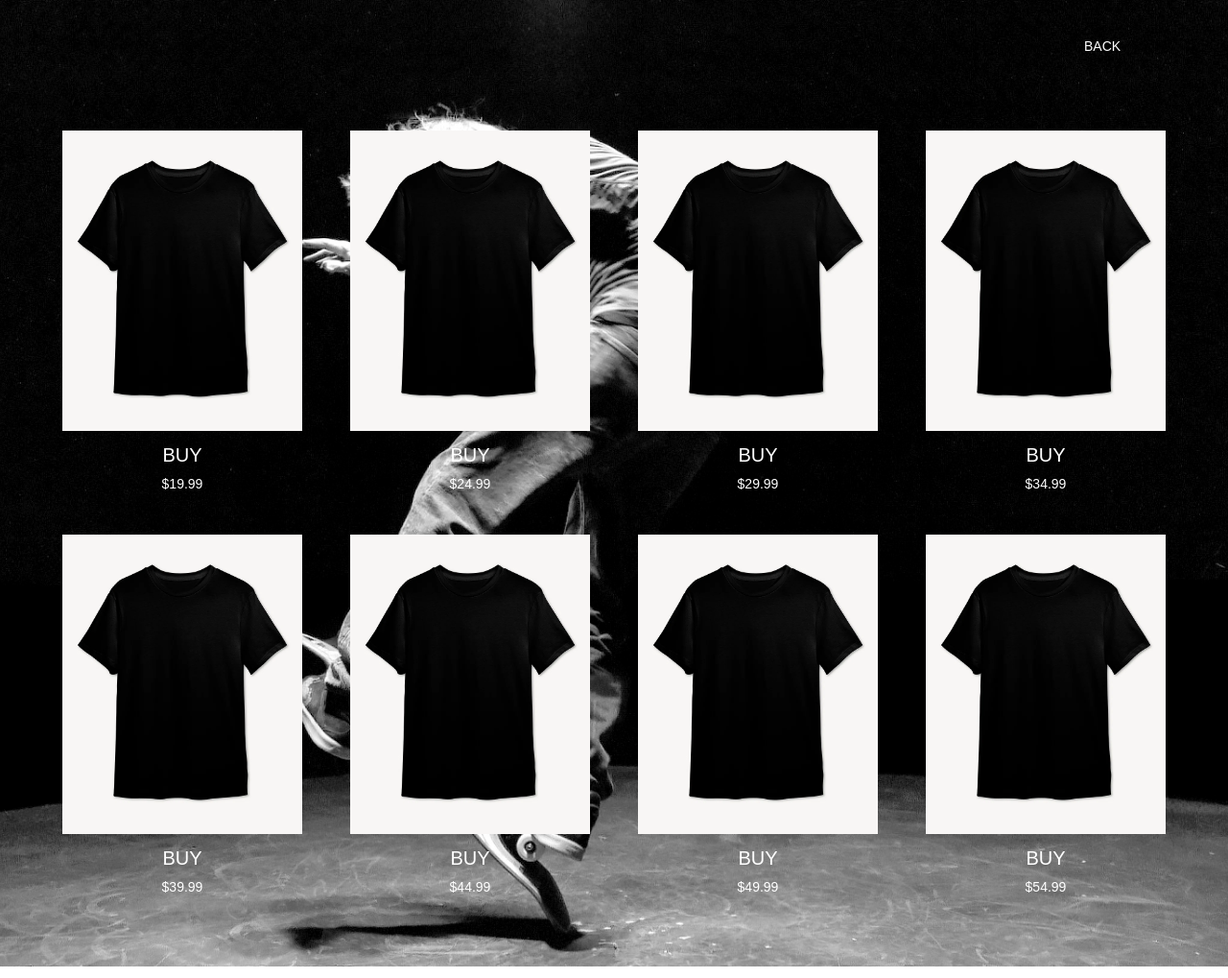
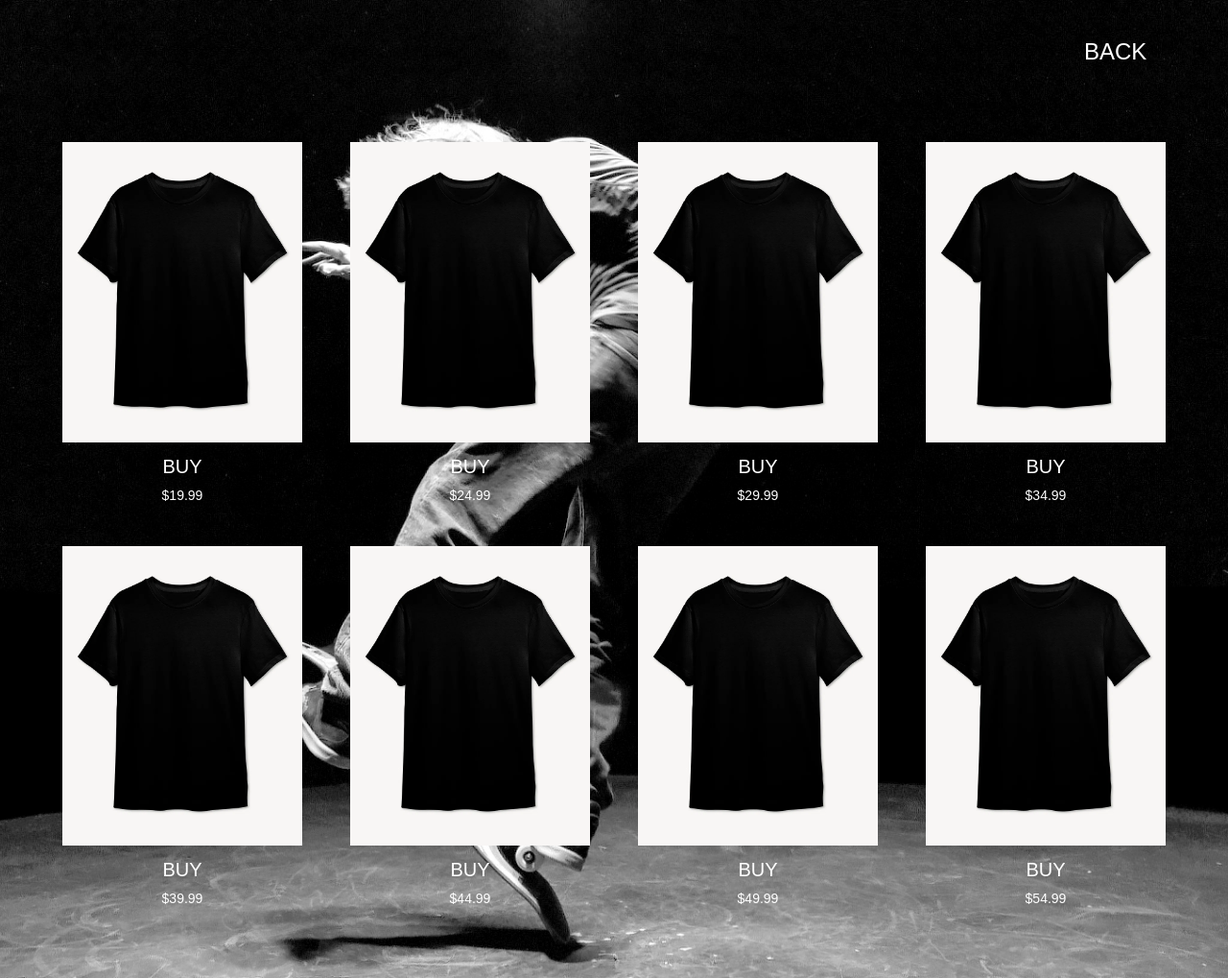
Before and after one commit to hellawasteful/CYFREX-CLOTHING, a plain HTML site: page products.html in a window 1280 px wide. Shown: the whole page at 96% size. Drawn offline with Linux system fonts and the light colour scheme.

Commit message:
Update products.css

```diff
--- a/products.css
+++ b/products.css
@@ -19,7 +19,7 @@ body {
     cursor: pointer;
     transition: color 0.3s ease; /* Smooth transition for text color */
     font-family: Futura, Arial, sans-serif; /* Apply Futura font */
-    font-size: 14px; /* Adjust font size */
+    font-size: 24px; /* Adjust font size */
     position: relative; /* Fixed position to keep it at the top */
     z-index: 100; /* Ensure it's on top of other elements */
 }
```
